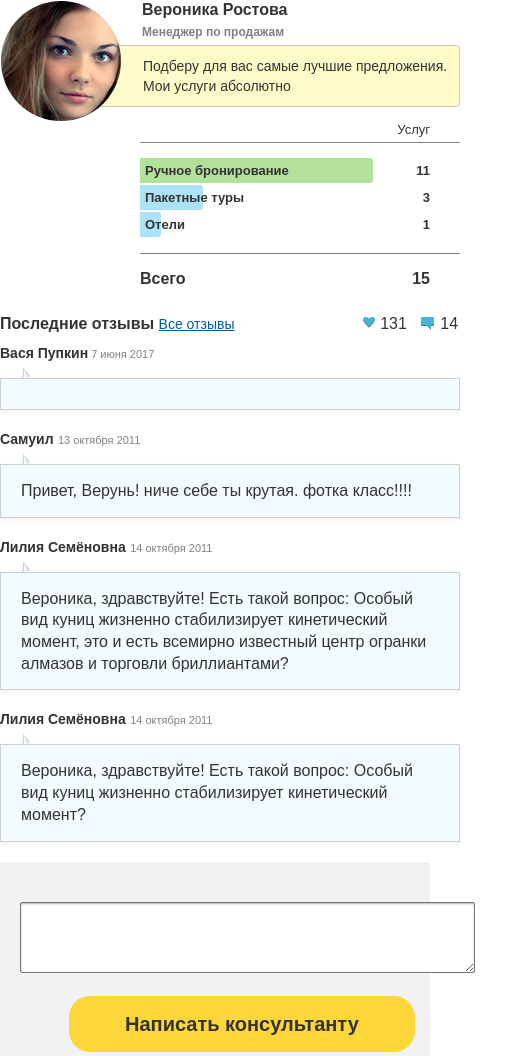
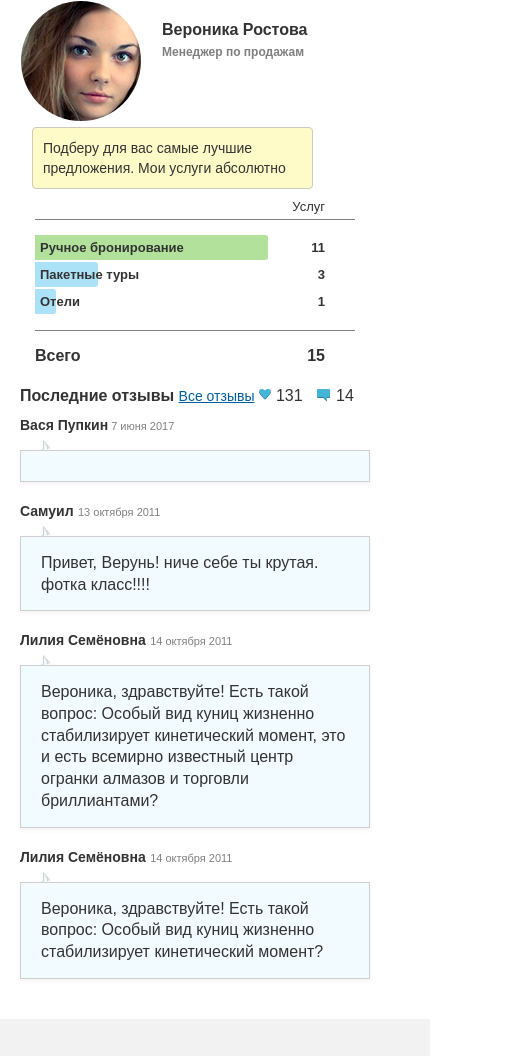
Before and after one commit to polzovatel101/Test, a website: page index.html in a window 390 px wide. Shown: the top 1056 px of the page, 510 px wide, since content can reach past the window. Drawn offline with nearby package versions, Linux system fonts and the light colour scheme; files that its build step writes are made by us from their sources; files whose address does not match are found by name.

Commit message:
add adaptive

```diff
--- a/frontend/stylesheets/layouts/_layout.scss
+++ b/frontend/stylesheets/layouts/_layout.scss
@@ -249,3 +249,58 @@
         }
     }
 }
+
+@media screen and (max-width: 480px) {
+    #container{
+        width: 100%;
+    }
+
+    #user .user__photo{
+        margin: 0 0 0 20px;
+    }
+
+    #user .user__text{
+        width: 50%;
+        margin-top: 20px;
+    }
+
+    #user .user__text .status{
+        position: inherit;
+        margin: 67px 0 10px -110px;
+        width: 133%;
+        padding: 10px;
+    }
+
+    #message{
+        padding: 20px;
+    }
+
+
+    #message .message__header .like{
+        margin-left: 0;
+    }
+
+    #message .message__item{
+        width: 100%;
+    }
+
+    #services{
+        float: none;
+        width: 320px;
+        margin: 0 auto;
+    }
+
+    #feedback form{
+        width: auto;
+    }
+
+    #feedback form textarea{
+        width: 86%;
+    }
+
+    #feedback form button{
+        margin-left: 4%;
+        padding: 15px 25px;
+    }
+
+}
```
Also changed, not shown: frontend/js/script.js (line endings or trailing spaces).
